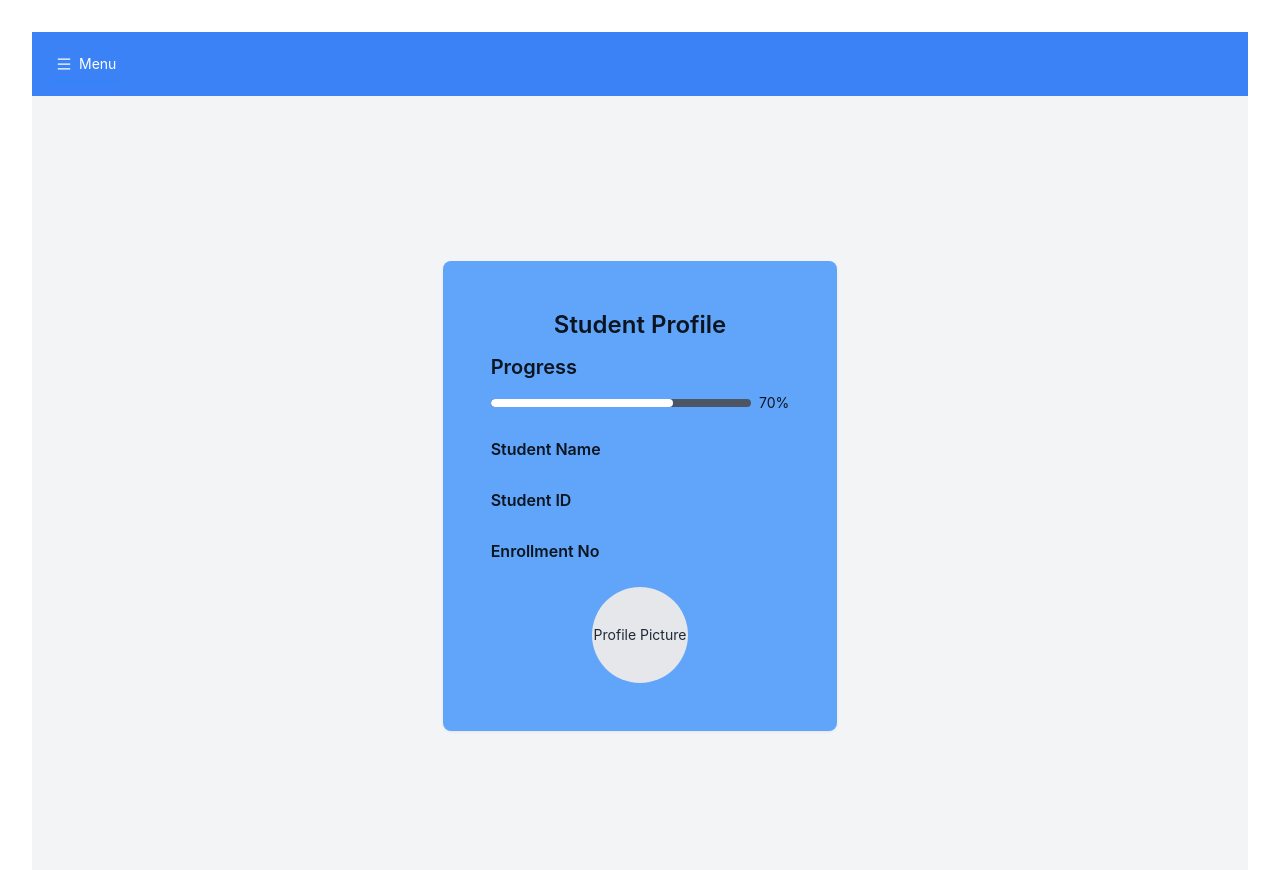
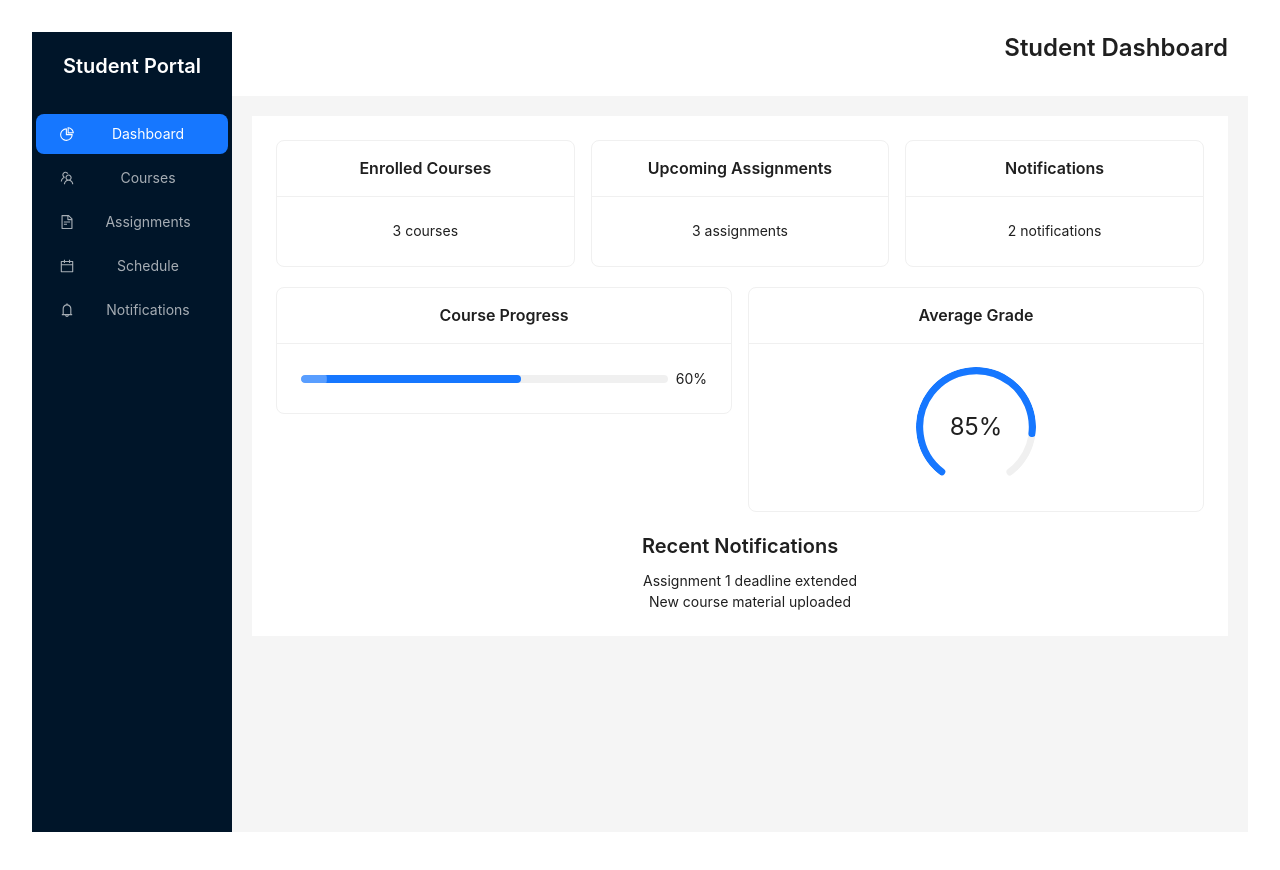
Before and after one commit to HASSANNASEER867/SAYLANI-STUDENTS-PORTAL-BY-BATCH-11, a React (Vite) app: page / in a window 1280 px wide. Shown: the top 870 px of the page. Built offline with nearby package versions, Linux system fonts and the light colour scheme.

Commit message:
student portal card changes and menu toggle bar

```diff
--- a/package.json
+++ b/package.json
@@ -13,7 +13,8 @@
     "antd": "^5.22.5",
     "jspdf": "^2.5.2",
     "react": "^18.3.1",
-    "react-dom": "^18.3.1"
+    "react-dom": "^18.3.1",
+    "react-router-dom": "^7.0.2"
   },
   "devDependencies": {
     "@eslint/js": "^9.15.0",
--- a/src/components/StudentLayout.jsx
+++ b/src/components/StudentLayout.jsx
@@ -1,101 +1,165 @@
-
-import React, { useState } from "react";
-
-import { Layout, Button, Typography, Drawer, Card, Row, Col, Progress } from "antd";
+import React, { useState, useRef } from "react";
 import {
+  Layout,
+  Menu,
+  Card,
+  Row,
+  Col,
+  Button,
+  Table,
+  Typography,
+  Progress,
+  Drawer,
+} from "antd";
+import {
+  MenuOutlined,
+  PieChartOutlined,
   FileTextOutlined,
-  BellOutlined,
-  BarChartOutlined,
   TeamOutlined,
   CalendarOutlined,
-  MenuOutlined,
-  CloseOutlined,
+  BellOutlined,
 } from "@ant-design/icons";
 
-const { Header, Content } = Layout;
+const { Header, Content, Sider } = Layout;
 const { Title } = Typography;
 
-const StudentLayout = () => {
-  const [drawerOpen, setDrawerOpen] = useState(false);
+const StudentPortal = () => {
+  const [drawerVisible, setDrawerVisible] = useState(false);
+  const [isMobile, setIsMobile] = useState(false);
+  const menuRef = useRef(null);
 
-  const toggleDrawer = () => {
-    setDrawerOpen(!drawerOpen);
+  // Handle screen size changes
+  const updateScreenSize = () => {
+    setIsMobile(window.innerWidth < 768); // Mobile breakpoint
   };
 
+  React.useEffect(() => {
+    updateScreenSize(); // Check initial size
+    window.addEventListener("resize", updateScreenSize);
+    return () => window.removeEventListener("resize", updateScreenSize);
+  }, []);
+
+  // Toggle Drawer
+  const toggleDrawer = () => {
+    setDrawerVisible(!drawerVisible);
+  };
+
+  // Render Sidebar Menu
+  const renderMenu = (
+    <Menu
+      ref={menuRef}
+      theme="dark"
+      mode="inline"
+      defaultSelectedKeys={["1"]}
+      items={[
+        { key: "1", icon: <PieChartOutlined />, label: "Dashboard" },
+        { key: "2", icon: <TeamOutlined />, label: "Courses" },
+        { key: "3", icon: <FileTextOutlined />, label: "Assignments" },
+        { key: "4", icon: <CalendarOutlined />, label: "Schedule" },
+        { key: "5", icon: <BellOutlined />, label: "Notifications" },
+      ]}
+    />
+  );
+
   return (
-    <Layout className="min-h-screen">
-      <Header className="flex justify-between items-center bg-blue-500 p-4">
-        <Button
-          type="primary"
-          icon={drawerOpen ? <CloseOutlined /> : <MenuOutlined />}
-          onClick={toggleDrawer}
-          className={`p-2 ${drawerOpen ? 'bg-blue-500' : 'bg-blue-500'}`}
-        >
-          {drawerOpen ? 'Close' : 'Menu'}
-        </Button>
-      </Header>
-      <Layout>
+    <Layout style={{ minHeight: "100vh" }}>
+      {/* Sidebar for Desktop */}
+      {!isMobile && (
+        <Sider collapsible={false} theme="dark">
+          <div style={{ color: "white", padding: "20px", textAlign: "center" }}>
+            <Title level={4} style={{ color: "white" }}>
+              Student Portal
+            </Title>
+          </div>
+          {renderMenu}
+        </Sider>
+      )}
+
+      {/* Drawer for Mobile */}
+      {isMobile && (
         <Drawer
           title="Menu"
           placement="left"
-          open={drawerOpen}
+          closable
           onClose={toggleDrawer}
-          className="bg-sky-200"
+          visible={drawerVisible}
+          open={drawerVisible}
         >
-          <Button type="link" icon={<FileTextOutlined />} className="text-blue-500">
-           Timetable
-          </Button>
-          <Button type="link" icon={<BellOutlined />} className="text-blue-500">
-            Notifications
-          </Button>
-          <Button type="link" icon={<BarChartOutlined />} className="text-blue-500">
-            Results
-          </Button>
-          <Button type="link" icon={<TeamOutlined />} className="text-blue-500">
-            Students
-          </Button>
-          <Button type="link" icon={<CalendarOutlined />} className="text-blue-500">
-           Attendance
-          </Button>
+          {renderMenu}
         </Drawer>
-      <Content className=" p-4 bg-gray-100 min-h-screen flex justify-center items-center">
-  <Row justify="center" className="w-full">
-    <Col xs={24} sm={24} md={12} lg={8}>
-    <Card bordered={false} className="bg-blue-400 text-white text-left shadow-lg p-6">
-  {/* Card Heading */}
-  <Title level={3} className="text-center mb-4">
-    Student Profile
-  </Title>
+      )}
 
-  <div className="flex flex-col items-start">
-    {/* Progress Bar */}
-    <div className="w-full mb-4">
-      <Title level={4} className="text-white">Progress</Title>
-      <Progress percent={70} strokeColor="#ffffff" trailColor="#4b5563" />
-    </div>
+      <Layout>
+        <Header style={{ background: "#fff", padding: "0 20px" }}>
+          <Row justify="space-between" align="middle">
+            <Col>
+              {/* Hamburger Menu Button (Visible on Mobile) */}
+              {isMobile && (
+                <Button
+                  type="text"
+                  icon={<MenuOutlined />}
+                  onClick={toggleDrawer}
+                  style={{ fontSize: "20px" }}
+                />
+              )}
+            </Col>
+            <Col>
+              <Title level={3} style={{ margin: 0, fontSize: isMobile ? "18px" : "24px" }}>
+                Student Dashboard
+              </Title>
+            </Col>
+          </Row>
+        </Header>
+        <Content style={{ margin: isMobile ? "10px" : "20px" }}>
+          <div style={{ background: "#fff", padding: isMobile ? 12 : 24 }}>
+            {/* Overview Section */}
+            <Row gutter={[16, 16]} style={{ marginBottom: 20 }}>
+              <Col xs={24} sm={12} lg={8}>
+                <Card title="Enrolled Courses" bordered>
+                  3 courses
+                </Card>
+              </Col>
+              <Col xs={24} sm={12} lg={8}>
+                <Card title="Upcoming Assignments" bordered>
+                  3 assignments
+                </Card>
+              </Col>
+              <Col xs={24} sm={12} lg={8}>
+                <Card title="Notifications" bordered>
+                  2 notifications
+                </Card>
+              </Col>
+            </Row>
 
-    {/* Text Information */}
-    <Title level={5} className="mt-2">Student Name</Title>
-    <Title level={5}>Student ID</Title>
-    <Title level={5}>Enrollment No</Title>
-  </div>
+            {/* Analytics Section */}
+            <Row gutter={[16, 16]}>
+              <Col xs={24} sm={12}>
+                <Card title="Course Progress">
+                  <Progress percent={60} status="active" />
+                </Card>
+              </Col>
+              <Col xs={24} sm={12}>
+                <Card title="Average Grade">
+                  <Progress type="dashboard" percent={85} />
+                </Card>
+              </Col>
+            </Row>
 
-  {/* Profile Picture */}
-  <div className="mt-4 flex justify-center">
-    <div className="w-24 h-24 rounded-full bg-gray-200 flex items-center justify-center text-gray-800">
-      Profile Picture
-    </div>
-  </div>
-</Card>
-
-    </Col>
-  </Row>
-</Content>
-
-
+            {/* Notifications Section */}
+            <div style={{ marginTop: 20 }}>
+              <Title level={4} style={{ fontSize: isMobile ? "16px" : "20px" }}>
+                Recent Notifications
+              </Title>
+              <ul style={{ paddingLeft: isMobile ? "10px" : "20px" }}>
+                <li>Assignment 1 deadline extended</li>
+                <li>New course material uploaded</li>
+              </ul>
+            </div>
+          </div>
+        </Content>
       </Layout>
     </Layout>
   );
 };
 
-export default StudentLayout;
+export default StudentPortal;
```
Also changed, not shown: src/App.jsx (+21 -2 lines), 1 other file (tests, documents, lock files or other folders).
